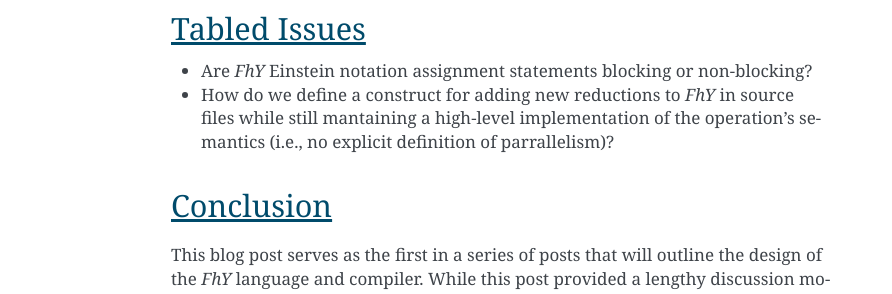
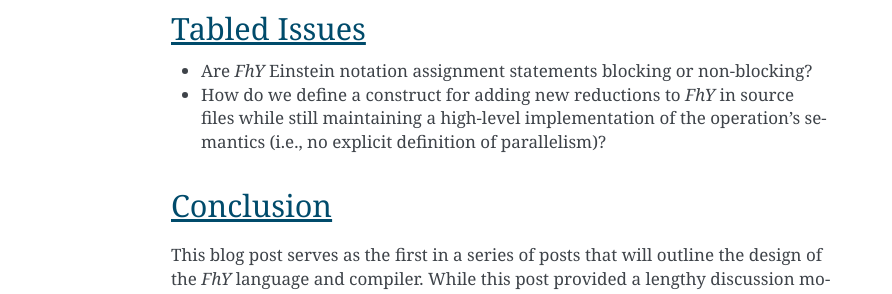
Before and after one commit to actlab-fhy/FhY, a Sphinx documentation site: the page built from docs/source/design_blog/post_2024-04-04.rst, in a window 1280 px wide and 900 px high, scrolled down 15796 px. Shown: the part 347-641 px from the top of the window, without its empty margins (249-1141 px from the left). Built offline with Sphinx 7.4.7, drawn with Linux system fonts in a browser that asks for light colours.

Commit message:
docs(design-blog): Minor spelling edits.

```diff
--- a/docs/source/design_blog/post_2024-04-04.rst
+++ b/docs/source/design_blog/post_2024-04-04.rst
@@ -605,7 +605,7 @@ Tabled Issues
 -------------
 
 - Are *FhY* Einstein notation assignment statements blocking or non-blocking?
-- How do we define a construct for adding new reductions to *FhY* in source files while still mantaining a high-level implementation of the operation's semantics (i.e., no explicit definition of parrallelism)?
+- How do we define a construct for adding new reductions to *FhY* in source files while still maintaining a high-level implementation of the operation's semantics (i.e., no explicit definition of parallelism)?
 
 Conclusion
 ----------
```
